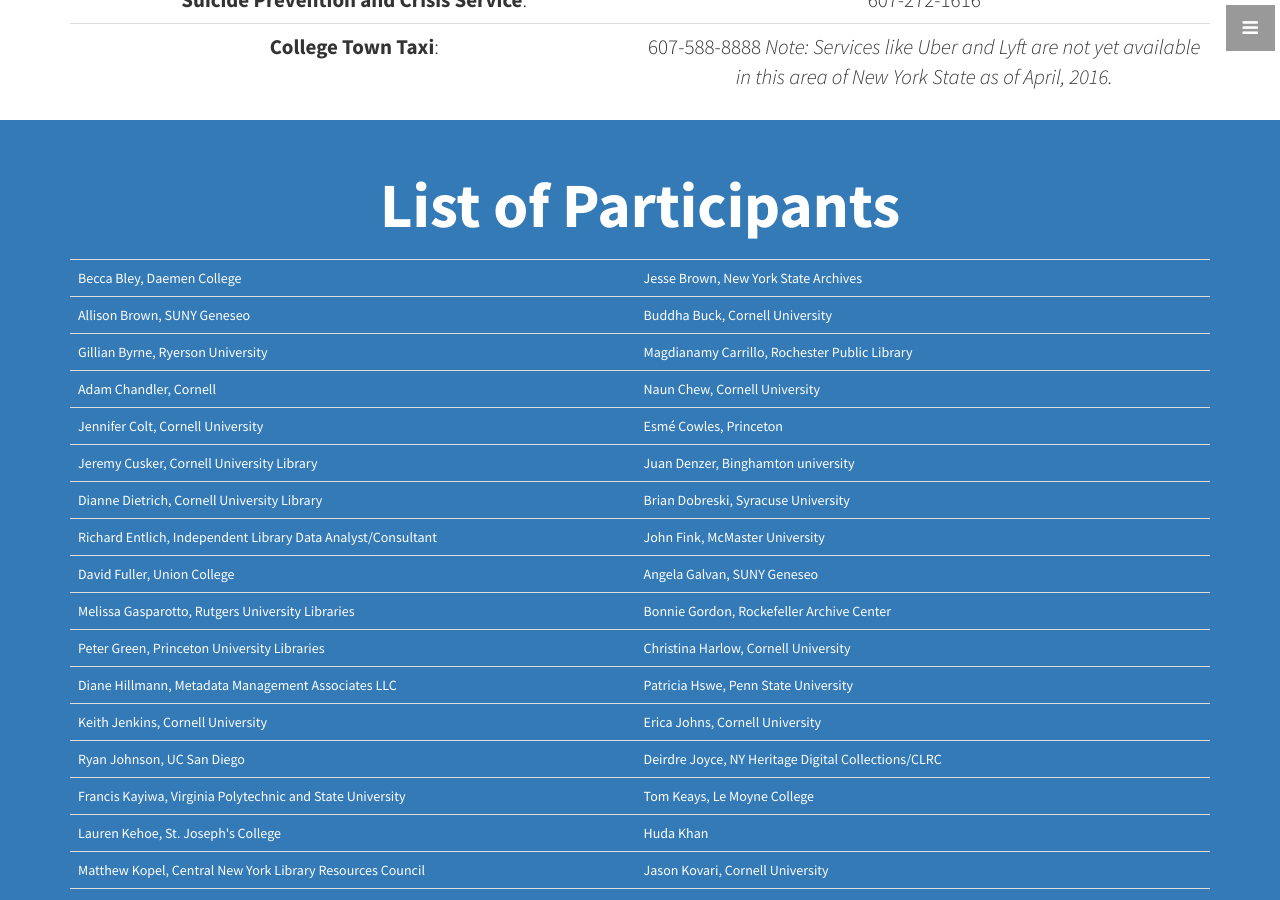
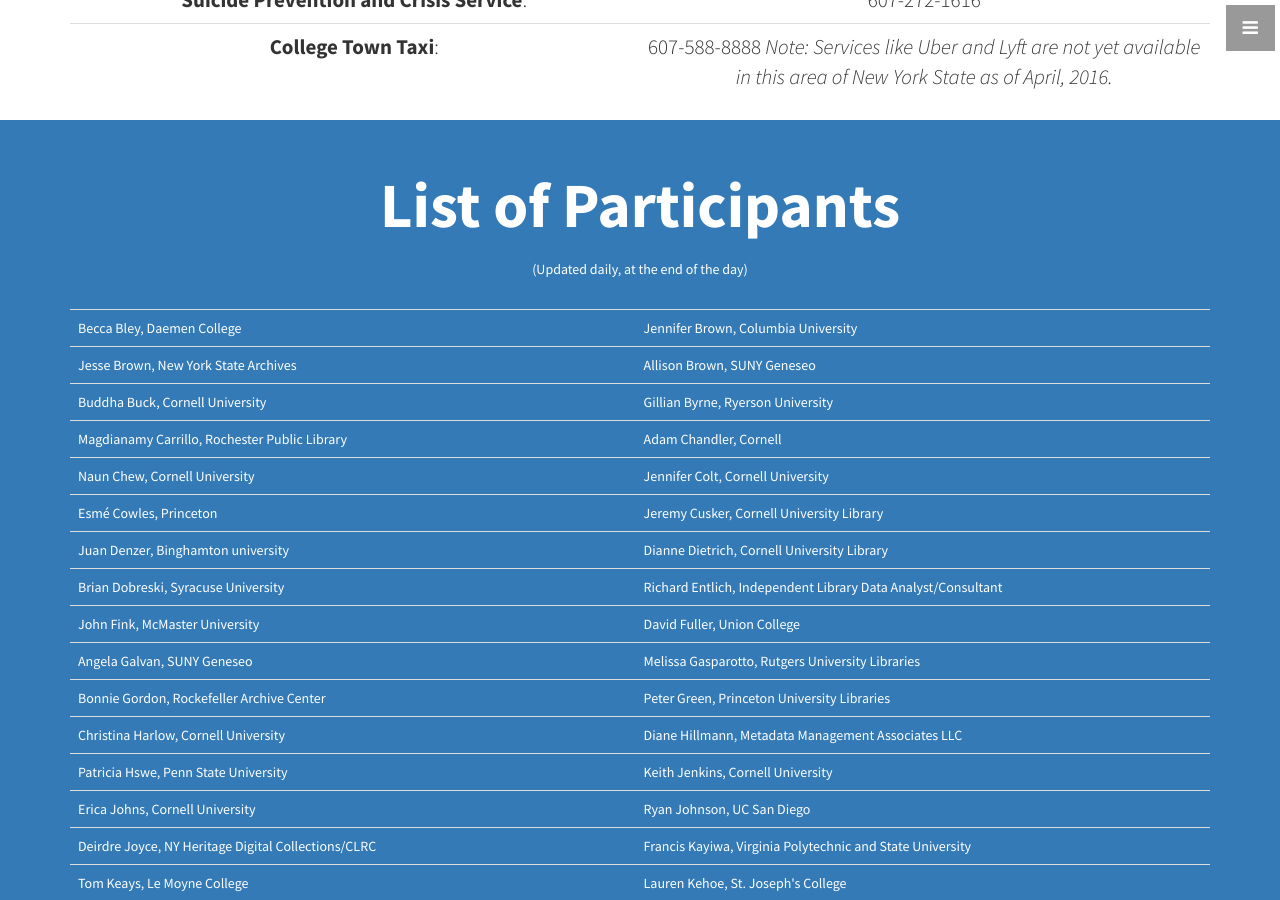
Before and after one commit to code4libNYS/2016, a Jekyll site: the page built from index.html, in a window 1280 px wide and 900 px high, scrolled down 5005 px. Built offline with Jekyll 4.4.1, drawn with Linux system fonts in a browser that asks for light colours; some of the changed text lies outside the part shown.

Commit message:
newest participants

```diff
--- a/_includes/participants.html
+++ b/_includes/participants.html
@@ -2,6 +2,8 @@
   <aside class="callout2">
     <div class="text-vertical-center">
       <h1>List of Participants</h1>
+      <br />
+      <p>(Updated daily, at the end of the day)</p>
       <br />
     </div>
   </aside>
@@ -9,34 +11,35 @@
       <table class="table">
         <tbody>
           <tr>
-            <tr><td>Becca Bley, Daemen College</td> <td>Jesse Brown, New York State Archives</td></tr>
-            <tr><td>Allison Brown, SUNY Geneseo</td> <td>Buddha Buck, Cornell University</td></tr>
-            <tr><td>Gillian Byrne, Ryerson University</td> <td>Magdianamy Carrillo, Rochester Public Library</td></tr>
-            <tr><td>Adam Chandler, Cornell</td> <td>Naun Chew, Cornell University</td></tr>
-            <tr><td>Jennifer Colt, Cornell University</td> <td>Esmé Cowles, Princeton</td></tr>
-            <tr><td>Jeremy Cusker, Cornell University Library</td> <td>Juan Denzer, Binghamton university</td></tr>
-            <tr><td>Dianne Dietrich, Cornell University Library</td> <td>Brian Dobreski, Syracuse University</td></tr>
-            <tr><td>Richard Entlich, Independent Library Data Analyst/Consultant</td> <td>John Fink, McMaster University</td></tr>
-            <tr><td>David Fuller, Union College</td> <td>Angela Galvan, SUNY Geneseo</td></tr>
-            <tr><td>Melissa Gasparotto, Rutgers University Libraries</td> <td>Bonnie Gordon, Rockefeller Archive Center</td></tr>
-            <tr><td>Peter Green, Princeton University Libraries</td> <td>Christina Harlow, Cornell University</td></tr>
-            <tr><td>Diane Hillmann, Metadata Management Associates LLC</td> <td>Patricia Hswe, Penn State University</td></tr>
-            <tr><td>Keith Jenkins, Cornell University</td> <td>Erica Johns, Cornell University</td></tr>
-            <tr><td>Ryan Johnson, UC San Diego</td> <td>Deirdre Joyce, NY Heritage Digital Collections/CLRC</td></tr>
-            <tr><td>Francis Kayiwa, Virginia Polytechnic and State University</td> <td>Tom Keays, Le Moyne College</td></tr>
-            <tr><td>Lauren Kehoe, St. Joseph's College</td> <td>Huda Khan</td></tr>
-            <tr><td>Matthew Kopel, Central New York Library Resources Council</td> <td>Jason Kovari, Cornell University</td></tr>
-            <tr><td>Jamie Kutzuba, Hobart and William Smith Colleges</td> <td>Jon Lorang, Guilderland Public Library</td></tr>
-            <tr><td>Monica Maceli, Pratt Institute | School of Information</td> <td>Peter Martinez, Cornell University</td></tr>
-            <tr><td>Melissa McElroy-Elve, Syracuse City SD Danforth Middle</td> <td>James McHugh, Nassau Library System</td></tr>
-            <tr><td>John Mignault, Metropolitan NY Library Council</td> <td>Aaron Neslin, Onondaga County Public Library</td></tr>
-            <tr><td>Youn Noh, Yale University</td> <td>Michelle Paolillo, Cornell</td></tr>
-            <tr><td>David Phillips, Cornell Library</td> <td>Tahir Poduska, Cornell University</td></tr>
-            <tr><td>Meredith Powers, Brooklyn Public Library</td> <td>E Lynette Rayle, Cornell University</td></tr>
-            <tr><td>Tara Robertson</td> <td>Devin Sanera, Olin Library Research and Learning Services</td></tr>
-            <tr><td>Phil Shen, Einstein</td> <td>Zachary Spalding, Southeastern NY Library Resources Council </td></tr>
-            <tr><td>Chris Stanton, Metropolitan New York Library Council</td> <td>Jon Stroop, Princeton University Library</td></tr>
-            <tr><td>Nikitas Tampakis, Princeton University Library</td> <td>Martha Tenney, Barnard College</td></tr>
+            <tr><td>Becca Bley, Daemen College</td> <td>Jennifer Brown, Columbia University</td></tr>
+            <tr><td>Jesse Brown, New York State Archives</td> <td>Allison Brown, SUNY Geneseo</td></tr>
+            <tr><td>Buddha Buck, Cornell University</td> <td>Gillian Byrne, Ryerson University</td></tr>
+            <tr><td>Magdianamy Carrillo, Rochester Public Library</td> <td>Adam Chandler, Cornell</td></tr>
+            <tr><td>Naun Chew, Cornell University</td> <td>Jennifer Colt, Cornell University</td></tr>
+            <tr><td>Esmé Cowles, Princeton</td> <td>Jeremy Cusker, Cornell University Library</td></tr>
+            <tr><td>Juan Denzer, Binghamton university</td> <td>Dianne Dietrich, Cornell University Library</td></tr>
+            <tr><td>Brian Dobreski, Syracuse University</td> <td>Richard Entlich, Independent Library Data Analyst/Consultant</td></tr>
+            <tr><td>John Fink, McMaster University</td> <td>David Fuller, Union College</td></tr>
+            <tr><td>Angela Galvan, SUNY Geneseo</td> <td>Melissa Gasparotto, Rutgers University Libraries</td></tr>
+            <tr><td>Bonnie Gordon, Rockefeller Archive Center</td> <td>Peter Green, Princeton University Libraries</td></tr>
+            <tr><td>Christina Harlow, Cornell University</td> <td>Diane Hillmann, Metadata Management Associates LLC</td></tr>
+            <tr><td>Patricia Hswe, Penn State University</td> <td>Keith Jenkins, Cornell University</td></tr>
+            <tr><td>Erica Johns, Cornell University</td> <td>Ryan Johnson, UC San Diego</td></tr>
+            <tr><td>Deirdre Joyce, NY Heritage Digital Collections/CLRC</td> <td>Francis Kayiwa, Virginia Polytechnic and State University</td></tr>
+            <tr><td>Tom Keays, Le Moyne College</td> <td>Lauren Kehoe, St. Joseph's College</td></tr>
+            <tr><td>Huda Khan</td> <td>Matthew Kopel, Central New York Library Resources Council</td></tr>
+            <tr><td>Jason Kovari, Cornell University</td> <td>Jamie Kutzuba, Hobart and William Smith Colleges</td></tr>
+            <tr><td>Jon Lorang, Guilderland Public Library</td> <td>Monica Maceli, Pratt Institute | School of Information</td></tr>
+            <tr><td>Peter Martinez, Cornell University</td> <td>Melissa McElroy-Elve, Syracuse City SD Danforth Middle</td></tr>
+            <tr><td>James McHugh, Nassau Library System</td> <td>John Mignault, Metropolitan NY Library Council</td></tr>
+            <tr><td>Aaron Neslin, Onondaga County Public Library</td> <td>Youn Noh, Yale University</td></tr>
+            <tr><td>Michelle Paolillo, Cornell</td> <td>David Phillips, Cornell Library</td></tr>
+            <tr><td>Tahir Poduska, Cornell University</td> <td>Meredith Powers, Brooklyn Public Library</td></tr>
+            <tr><td>E Lynette Rayle, Cornell University</td> <td>Tara Robertson</td></tr>
+            <tr><td>Devin Sanera, Olin Library Research and Learning Services</td> <td>Phil Shen, Einstein</td></tr>
+            <tr><td>Zachary Spalding, Southeastern NY Library Resources Council</td> <td>Chris Stanton, Metropolitan New York Library Council</td></tr>
+            <tr><td>Jon Stroop, Princeton University Library</td> <td>Nikitas Tampakis, Princeton University Library</td></tr>
+            <tr><td>Martha Tenney, Barnard College</td> <td>Alevtina Verbovetskaya, City University of New York</td></tr>
             <tr><td>Melissa Wallace, Cornell</td> <td>Simeon Warner, Cornell</td></tr>
             <tr><td>Saebra Waterstraut, Pratt Institute</td> <td>Heidi Webb, SUNY College of Environmental Science &amp; Forestry</td></tr>
             <tr><td>Kerri Willette, Metropolitan New York Library Council (METRO)</td> <td>Andrew Woods, DuraSpace</td></tr>
```
Also changed, not shown: 1 other file.
